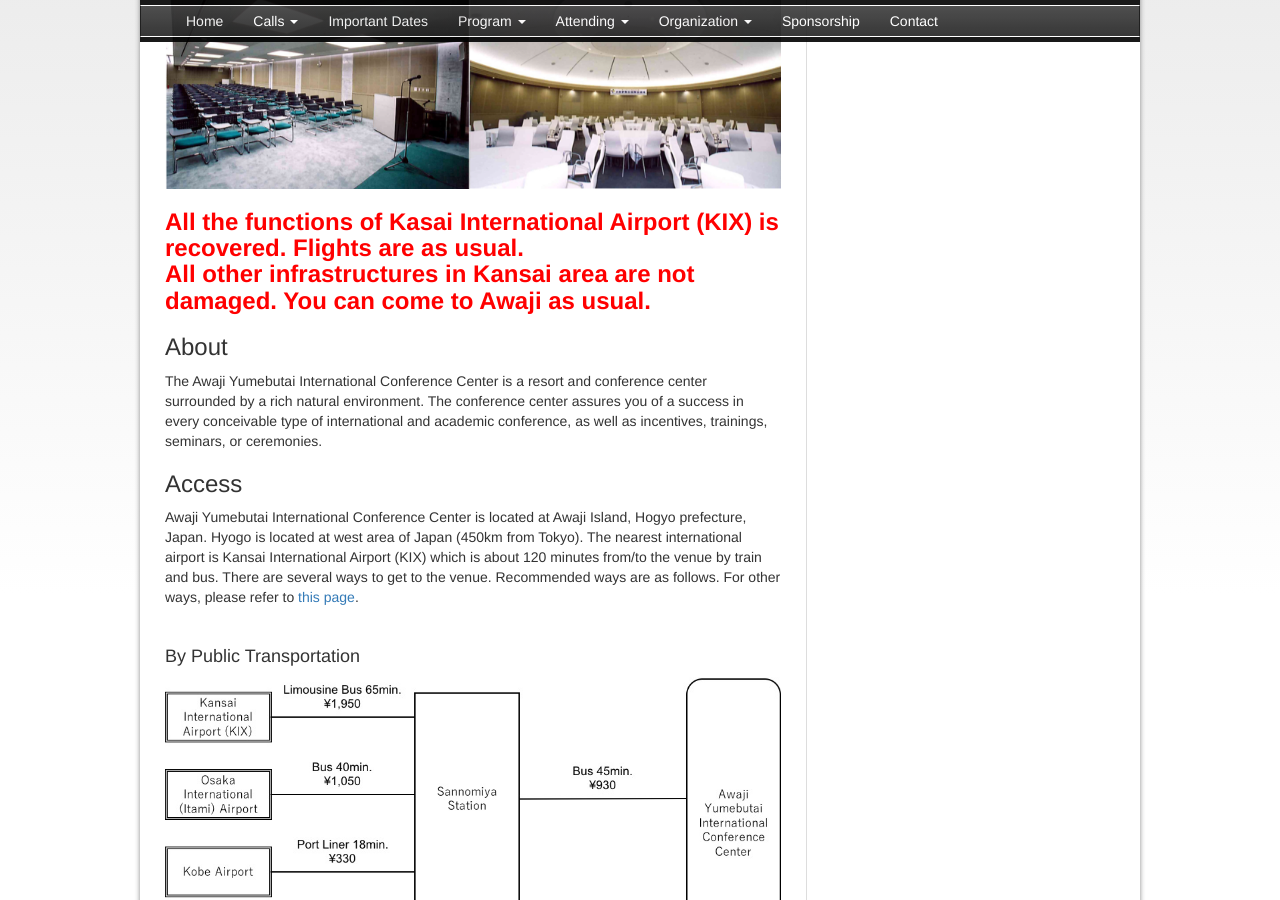
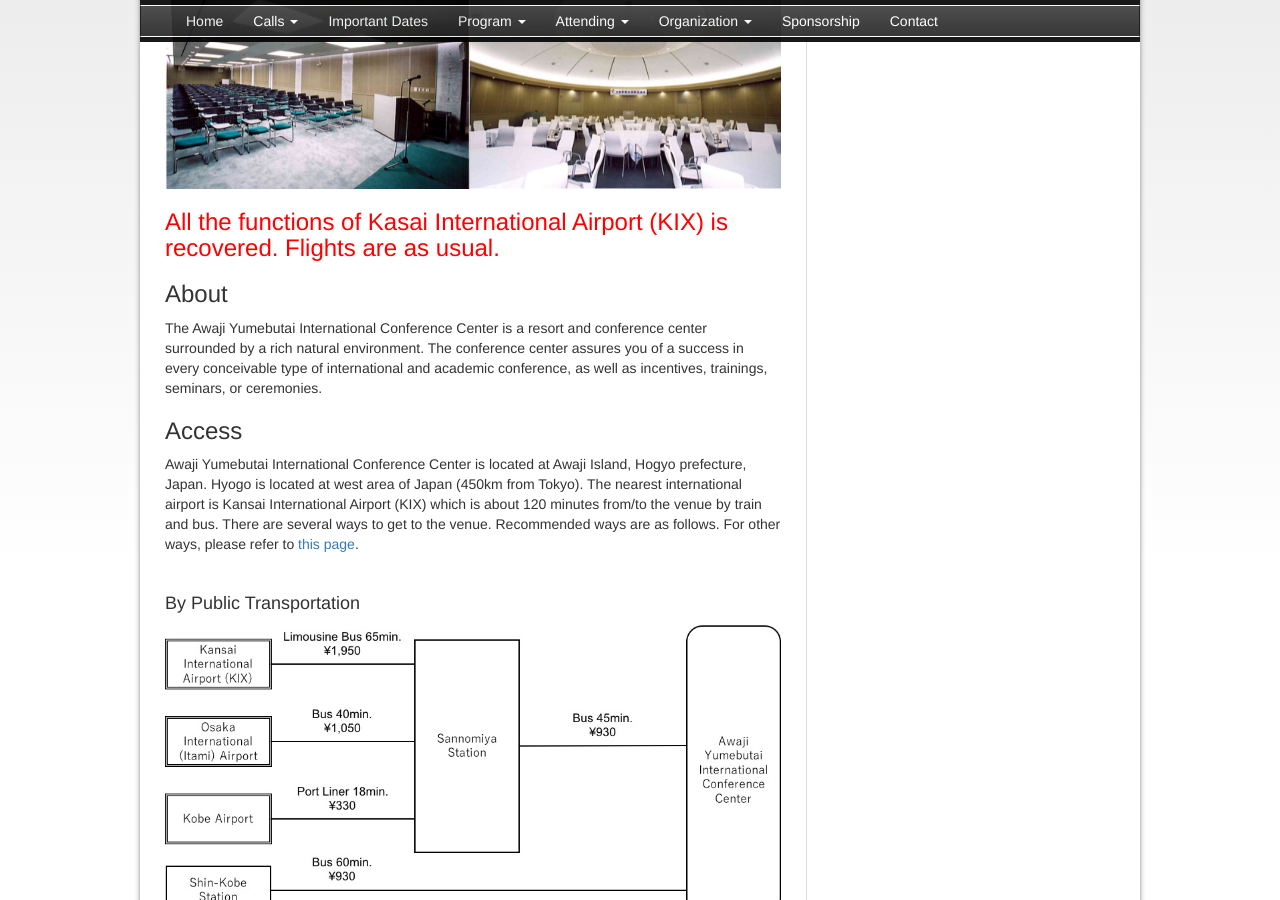
Before and after one commit to IJCKGconference/JIST2018, a Jekyll site: the page built from pages/attending/venue.html, in a window 1280 px wide and 900 px high, scrolled down 1056 px. Built offline with Jekyll 4.4.1, drawn with Linux system fonts in a browser that asks for light colours; comment, search, counter and statistics services are not loaded.

Commit message:
KIX info

```diff
--- a/pages/attending/venue.html
+++ b/pages/attending/venue.html
@@ -23,8 +23,7 @@
 <img src="{{ site.baseurl }}/images/pages/conference_center.png" width="100%" alt="Awaji Yumebutai International Conference Center">
 
 <h3 id="aboutKIX"><font color="red">
-<b>All the functions of Kasai International Airport (KIX) is recovered. Flights are as usual.<br>
-	All other infrastructures in Kansai area are not damaged. You can come to Awaji as usual.</b></font>
+All the functions of Kasai International Airport (KIX) is recovered. Flights are as usual.</font>
 </h3>
 <!--<h3 id="aboutKIX">[Important Information]</h3>
 
```
